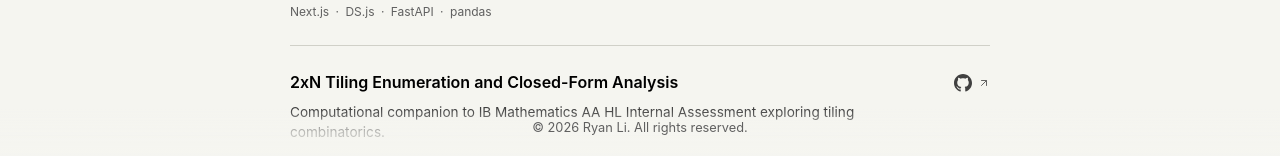
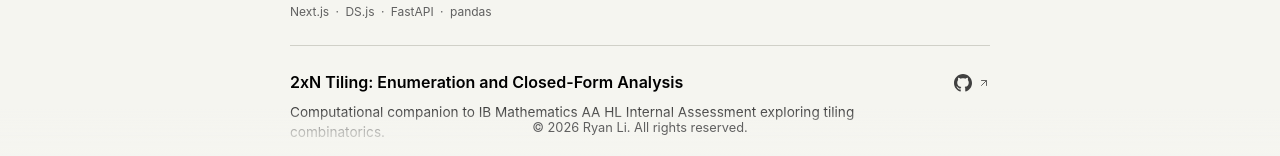
Before and after one commit to rli8145/rli-personal-website, a React (Vite) app: page /projects in a window 1280 px wide. Shown: the part 644-800 px from the top of the page. Built offline with nearby package versions, Linux system fonts and the light colour scheme.

Commit message:
minor edit to projects

```diff
--- a/src/components/Projects.jsx
+++ b/src/components/Projects.jsx
@@ -33,7 +33,7 @@ function Projects() {
     },
     {
       id: 5,
-      title: '2xN Tiling Enumeration and Closed-Form Analysis',
+      title: '2xN Tiling: Enumeration and Closed-Form Analysis',
       description: 'Computational companion to IB Mathematics AA HL Internal Assessment exploring tiling combinatorics.',
       technologies: ['C++', 'Sympy', 'mpmath'],
       github: 'https://github.com/rli8145/tiling-combinatorics'
```
